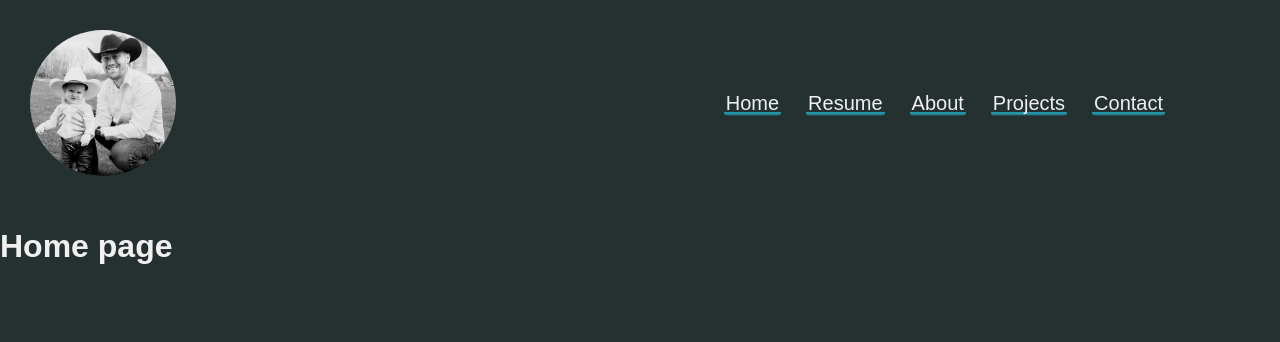
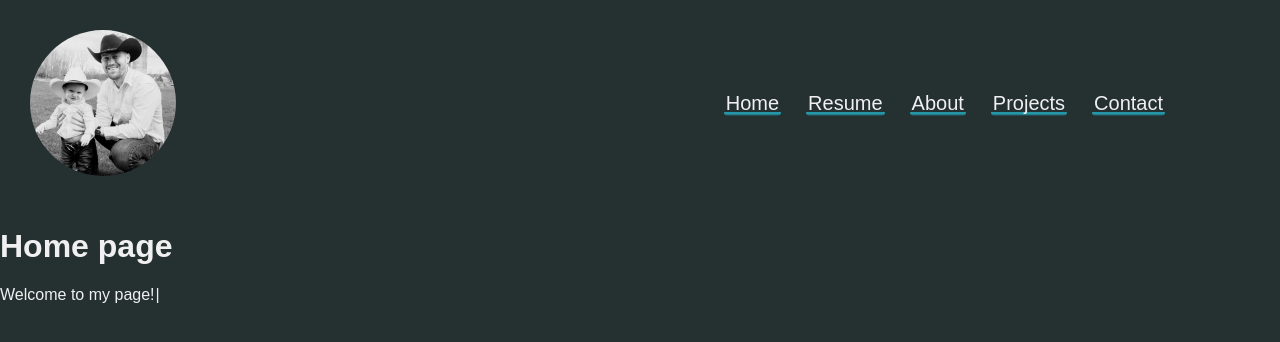
Before and after one commit to dthomas91/new-portfolio, a React (Create React App) app in the folder davids-portfolio/: page / in a window 1280 px wide. Shown: the top 342 px of the page. Built offline with nearby package versions, Linux system fonts and the light colour scheme.

Commit message:
added typewritter

```diff
--- a/davids-portfolio/package.json
+++ b/davids-portfolio/package.json
@@ -10,6 +10,7 @@
     "react-dom": "^18.2.0",
     "react-router-dom": "^6.4.4",
     "react-scripts": "5.0.1",
+    "typewriter-effect": "^2.19.0",
     "web-vitals": "^2.1.0"
   },
   "scripts": {
--- a/davids-portfolio/src/App.css
+++ b/davids-portfolio/src/App.css
@@ -75,3 +75,5 @@ i:hover {
   color: white;
   cursor: pointer;
 }
+
+/* ------------------------------------Start of home-------------------------------*/
--- a/davids-portfolio/src/pages/Home.js
+++ b/davids-portfolio/src/pages/Home.js
@@ -1,11 +1,23 @@
 import React from "react";
+import Typewriter from 'typewriter-effect';
 
 const Home = () => {
   return (
     <>
-     <h1>Home page</h1>
+      <h1>Home page</h1>
+      <div className="greeting">
+        <Typewriter
+        onInit={(typewriter) => {
+          typewriter
+          .changeDelay(70)
+          .typeString("Welcome to my page!")
+          .pauseFor(1000)
+          .start()
+        }}
+        />
+      </div>
     </>
   );
 };
 
-export default Home
+export default Home;
```
Also changed, not shown: 1 other file (tests, documents, lock files or other folders).
